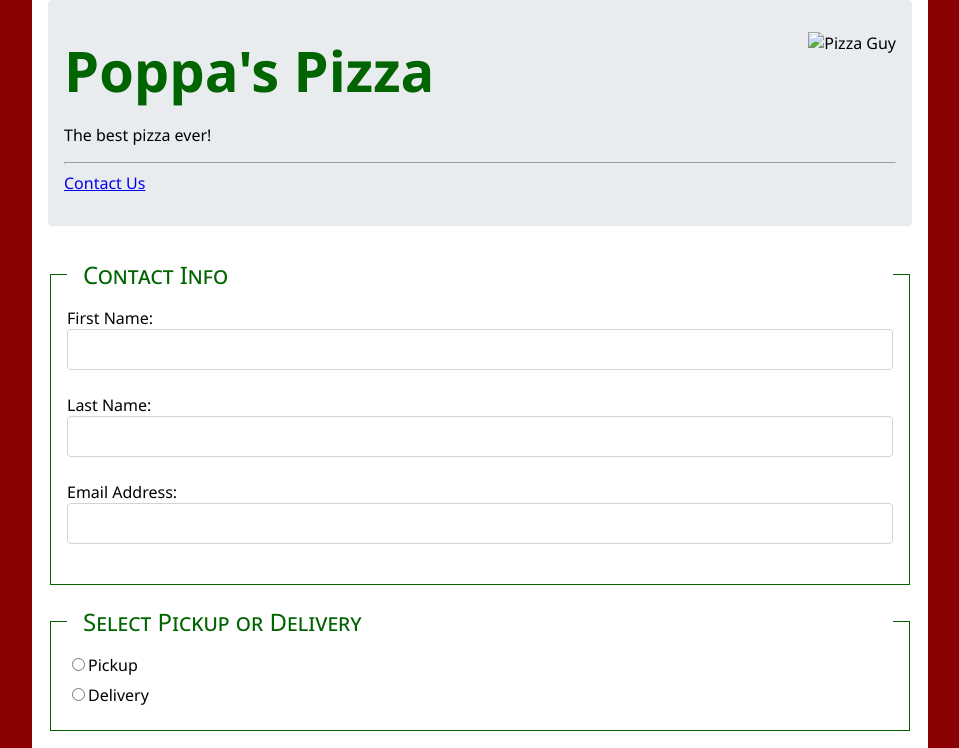
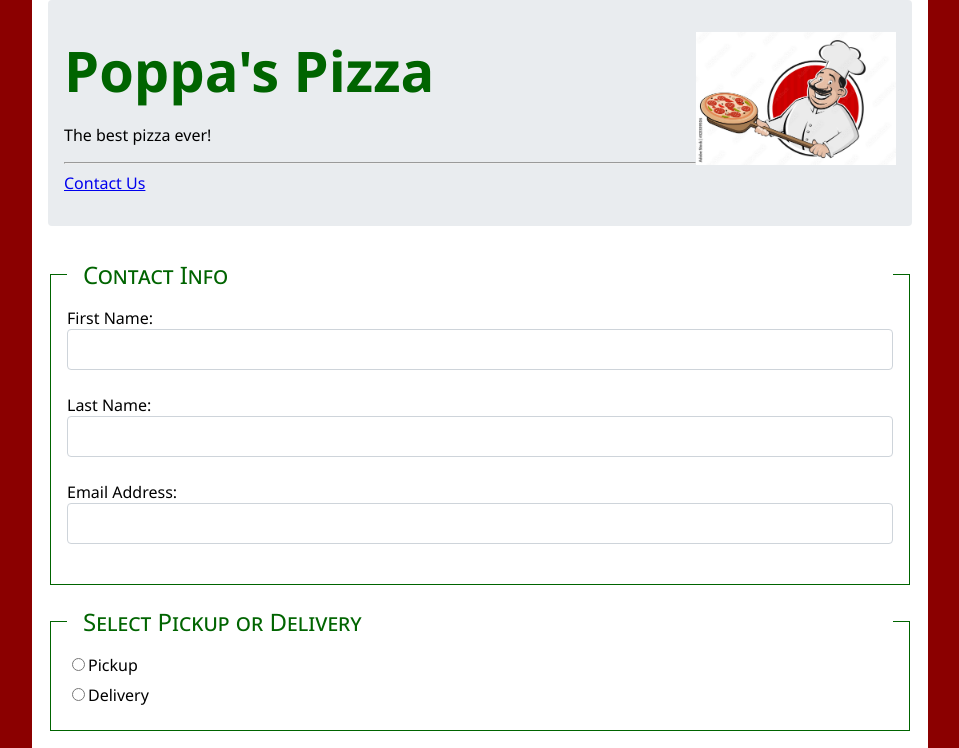
Before and after one commit to tostrander/node-pizza, a website: page views/home.html in a window 1280 px wide. Shown: the top 748 px of the page, without its empty margins (160-1119 px from the left). Drawn offline with Linux system fonts and the light colour scheme; files that its build step writes are made by us from their sources.

Commit message:
Fixed links

```diff
--- a/views/home.html
+++ b/views/home.html
@@ -8,15 +8,15 @@
 
     <!-- Favicon -->
     <link rel="icon" type="image/png"
-          href="images/pizza-slice.png">
+          href="/images/pizza-slice.png">
 
     <!-- Stylesheet -->
-    <link rel="stylesheet" href="styles/pizza-styles.css">
+    <link rel="stylesheet" href="/styles/pizza-styles.css">
 </head>
 <body>
     <div id="main">
         <header>
-            <img src="images/pizza-guy.jpg" alt="Pizza Guy">
+            <img src="/images/pizza-guy.jpg" alt="Pizza Guy">
             <h1>Poppa's Pizza</h1>
             <p>The best pizza ever!</p>
             <hr>
```
Also changed, not shown: 1 other file.
